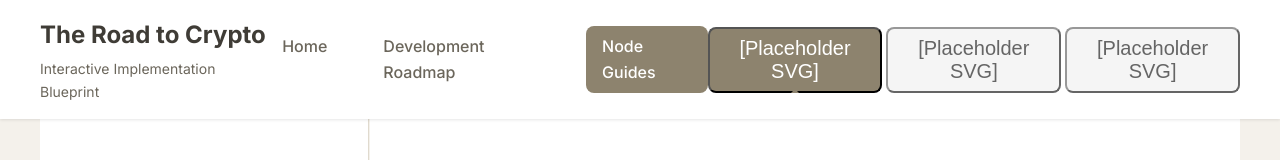
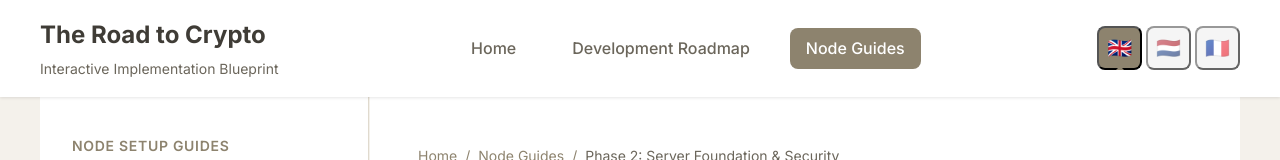
Before and after one commit to 0ceanWavves/escrowsite, a website: page node-guides/server-security/index.html in a window 1280 px wide. Shown: the top 160 px of the page. Drawn offline with Linux system fonts and the light colour scheme.

Commit message:
Replace placeholder SVG text with emoji flags across all pages
✅ Fixed language switcher on all pages:
- node-guides/index.html and all sub-pages
- node-guides/synchronization/* (4 pages)
- node-guides/server-security/* (4 pages)
- node-guides/procurement-provisioning/* (4 pages)
- components/header.html (affects pages using header component)
- search.html

✅ Replaced [Placeholder SVG] with proper emoji flags:
- 🇬🇧 for English
- 🇳🇱 for Dutch/Nederlands
- 🇫🇷 for French/Français

✅ Maintained SVG flags on main pages (index.html, development-roadmap/index.html)
✅ Language switcher JavaScript is fully functional
✅ All pages now have working clickable language flags

```diff
--- a/node-guides/server-security/index.html
+++ b/node-guides/server-security/index.html
@@ -49,9 +49,9 @@
 
             <!-- Language Switcher -->
             <div class="language-switcher" id="language-switcher">
-                <button class="lang-flag active" data-lang="en" id="lang-en" title="English">[Placeholder SVG]</button>
-                <button class="lang-flag" data-lang="nl" id="lang-nl" title="Nederlands">[Placeholder SVG]</button>
-                <button class="lang-flag" data-lang="fr" id="lang-fr" title="Français">[Placeholder SVG]</button>
+                <button class="lang-flag active" data-lang="en" id="lang-en" title="English">🇬🇧</button>
+                <button class="lang-flag" data-lang="nl" id="lang-nl" title="Nederlands">🇳🇱</button>
+                <button class="lang-flag" data-lang="fr" id="lang-fr" title="Français">🇫🇷</button>
             </div>
 
             <!-- Mobile Menu Toggle -->
```
Also changed, not shown: components/header.html (+3 -3 lines), node-guides/index.html (+3 -3 lines), node-guides/procurement-provisioning/cost-estimation.html (+3 -3 lines), node-guides/procurement-provisioning/hardware-requirements.html (+3 -3 lines), node-guides/procurement-provisioning/index.html (+3 -3 lines), node-guides/procurement-provisioning/vps-selection.html (+3 -3 lines), node-guides/server-security/firewall-config.html (+3 -3 lines), node-guides/server-security/secure-connections.html (+3 -3 lines), node-guides/server-security/system-hardening.html (+3 -3 lines), node-guides/synchronization/index.html (+3 -3 lines), node-guides/synchronization/maintenance.html (+3 -3 lines), node-guides/synchronization/monitoring.html (+3 -3 lines), node-guides/synchronization/testing.html (+3 -3 lines), search.html (+3 -3 lines).
